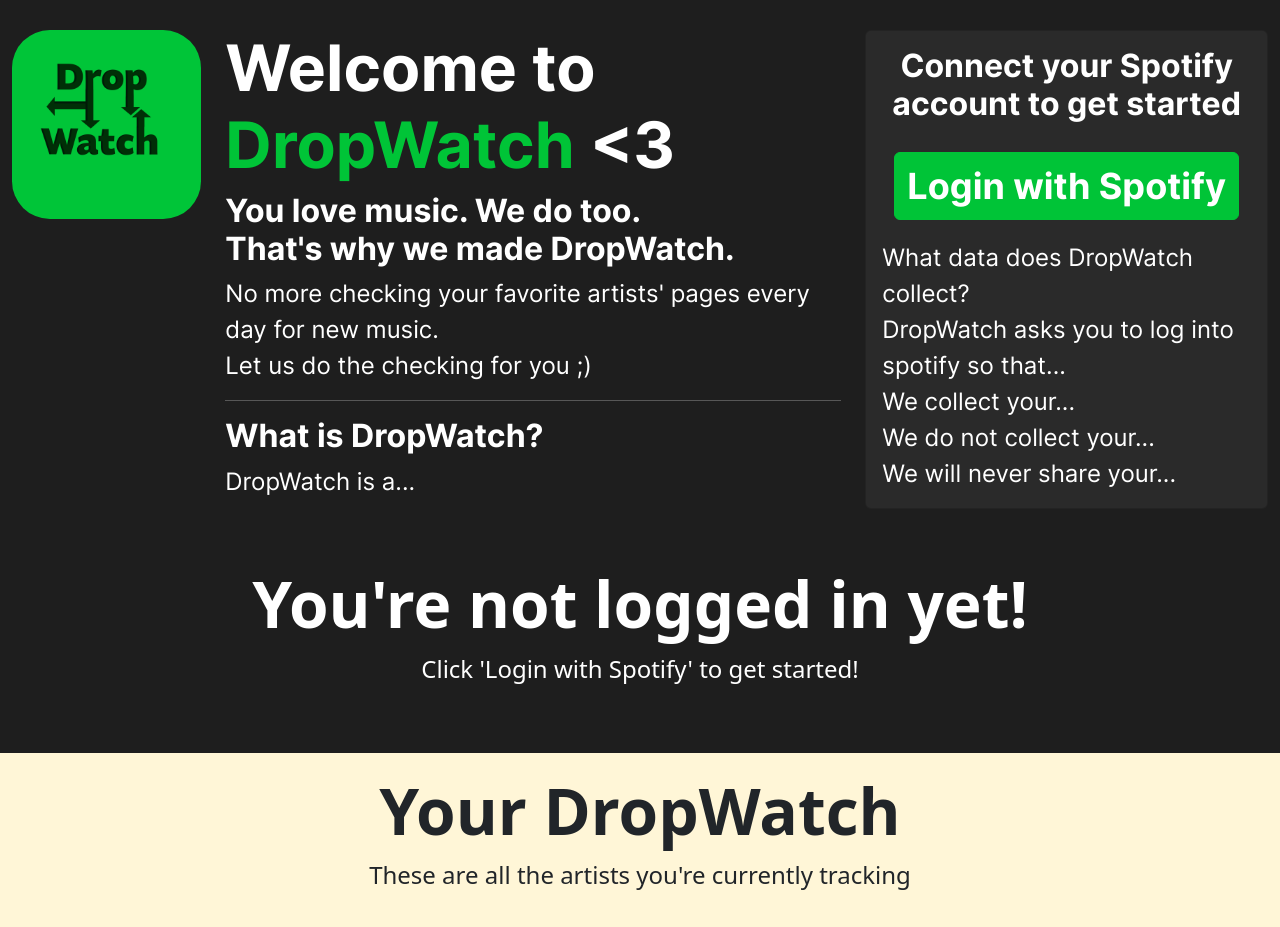
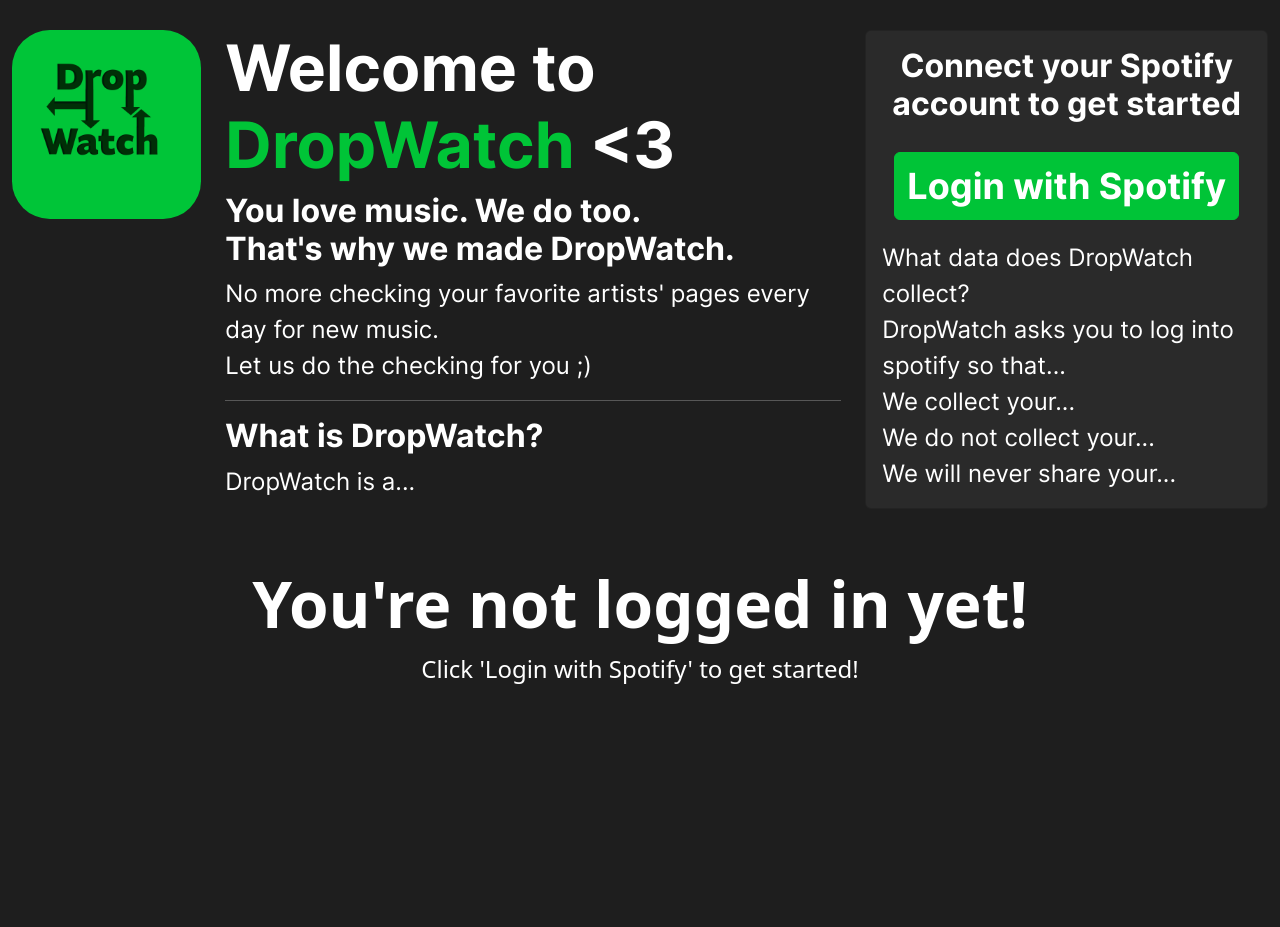
Before and after one commit to stephenarosaj/DropWatch, a React (Create React App) app in the folder frontend/: page / in a window 1280 px wide. Shown: the top 927 px of the page. After the commit the page ends 800 px from the top, so only its background shows below. Built offline with nearby package versions, Linux system fonts and the light colour scheme; the HTML template or start-up script is replaced by a standard one.

Commit message:
frontend: adding artist image and name

```diff
--- a/frontend/src/App.js
+++ b/frontend/src/App.js
@@ -98,7 +98,7 @@
         <Welcome isLoggedIn={isLoggedIn} username={username}/>
       </div>
       <div>
-        <DropWatch artists={artists}/>
+        <DropWatch artists={artists} isLoggedIn={isLoggedIn}/>
       </div>
     </div>
 
--- a/frontend/src/components/DropWatch.js
+++ b/frontend/src/components/DropWatch.js
@@ -4,11 +4,16 @@
 /**
  * Component to display the artists that a user is tracking
  * @param {*} props
- * @returns
+ * @returns a div that will render the
  */
 function DropWatch(props) {
   let middle = null
-
+  if(!props.isLoggedIn) {
+    return (
+      <div>
+      </div>
+    )
+  }
   if(props.artists.length === 0) {
     middle =
       <Card className='artists'>
@@ -29,6 +34,7 @@
       </Row>
     </Container>
   }
+
   return(
     <div className='dropwatch'>
       <div className='dropwatch-text'>
--- /dev/null
+++ b/frontend/src/data/artists.json
@@ -0,0 +1,6 @@
+[
+    {
+      "name": "JID",
+      "image" : "https://i.scdn.co/image/ab67616d00001e02cae6e44dcc84e2035c3ad092"
+    }
+]
```
